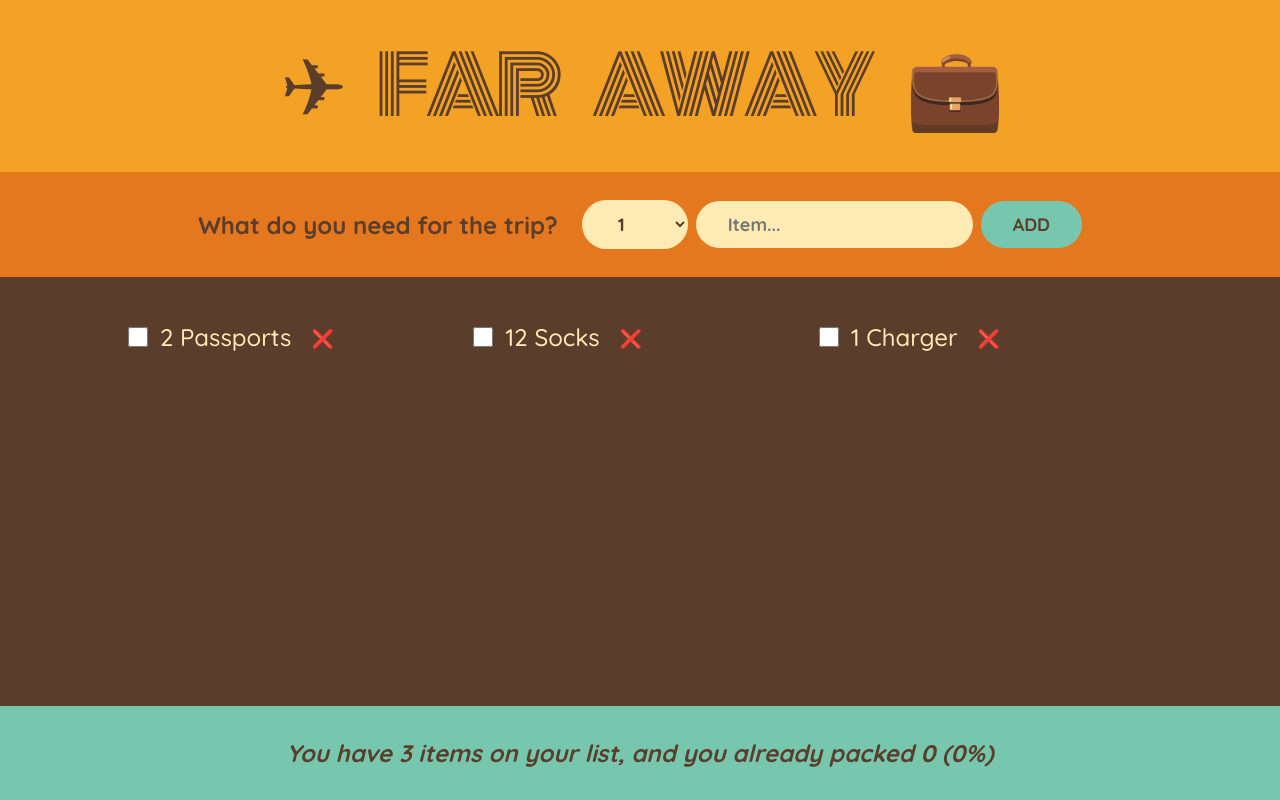
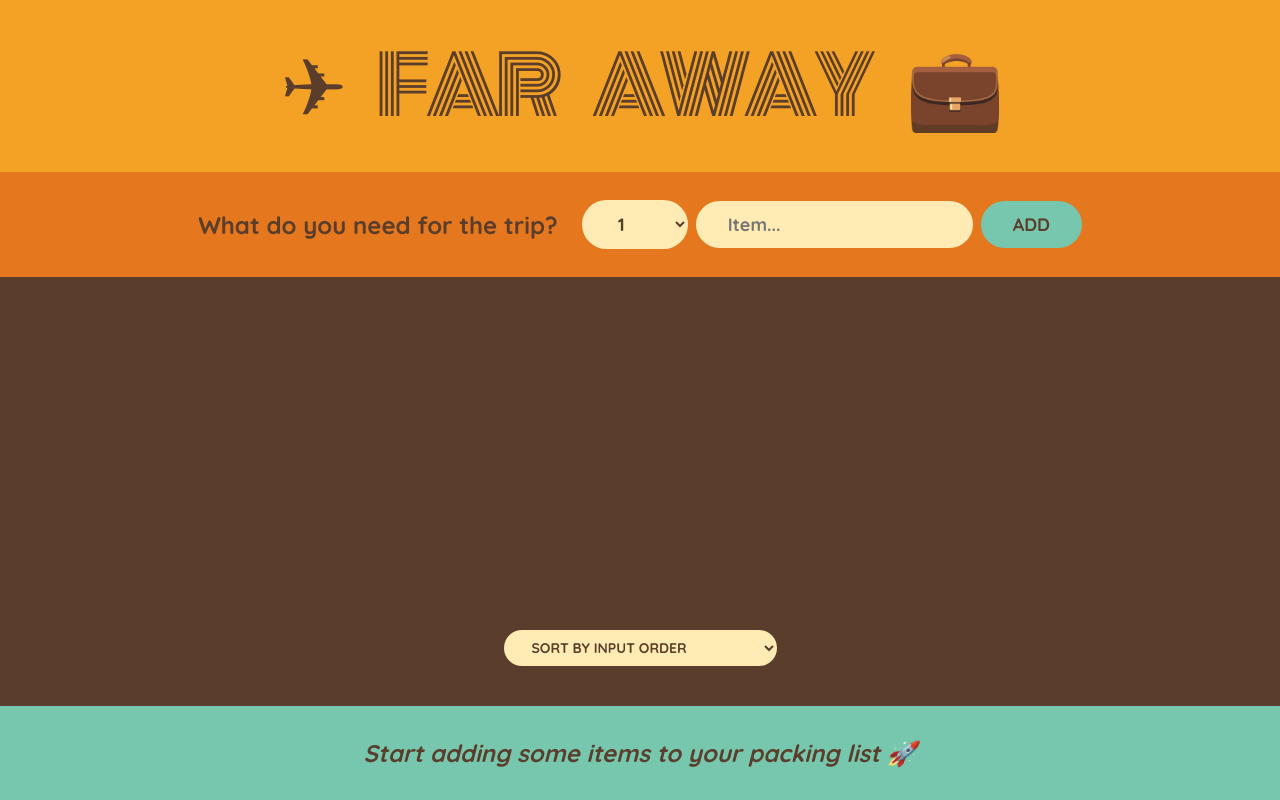
Before and after one commit to evankahenya/travel-list, a React (Create React App) app: page / in a window 1280 px wide. Built offline with nearby package versions, Linux system fonts and the light colour scheme.

Commit message:
added sorting

```diff
--- a/src/App.js
+++ b/src/App.js
@@ -1,13 +1,13 @@
 import { useState } from "react";
 
-const initialItems = [
-  { id: 1, description: "Passports", quantity: 2, packed: false },
-  { id: 2, description: "Socks", quantity: 12, packed: false },
-  { id: 3, description: "Charger", quantity: 1, packed: false },
-];
+// const initialItems = [
+//   { id: 1, description: "Passports", quantity: 2, packed: false },
+//   { id: 2, description: "Socks", quantity: 12, packed: false },
+//   { id: 3, description: "Charger", quantity: 1, packed: false },
+// ];
 
 export default function App(){
-  const [items, setItems] = useState(initialItems);
+  const [items, setItems] = useState([]);
 
 
 
@@ -81,14 +81,28 @@
 }
 
 function PackingList({items,onDeleteItem, onToggleItem}){
+  const [sortBy, setSortBy] = useState("input");
+  let sortedItems;
+
+  if(sortBy === "input") sortedItems = items;
+  if(sortBy === "description") sortedItems = items.slice().sort((a, b) => a.description.localeCompare(b.description));
+  if(sortBy === "packed") sortedItems = items.slice().sort((a,b)=> Number(a.packed) - Number(b.packed))
+
   return (
     <div className="list">
        <ul>
-     {items.map((item) => (
+     {sortedItems.map((item) => (
         <Item item={item} key={item.id} onDeleteItem={onDeleteItem}
         onToggleItem ={onToggleItem}  />
       ))}
   </ul>
+  <div className="actions">
+    <select value={sortBy} onChange={e=>setSortBy(e.target.value)}>
+      <option value='input'>Sort by input order</option>
+      <option value='description'>Sort by description order</option>
+      <option value='packed'>Sort by packed status</option>
+    </select>
+  </div>
     </div>
 
   );
@@ -104,6 +118,10 @@
 }
 
 function Stats({ items }) {
+  if(!items.length)
+  return <p className="stats">
+    <em>Start adding some items to your packing list 🚀</em>
+  </p>
   const numItems = items.length;
   const numPacked = items.filter(item => item.packed).length;
   const percentPacked = numItems === 0 ? 0 : Math.round((numPacked / numItems) * 100);
```
